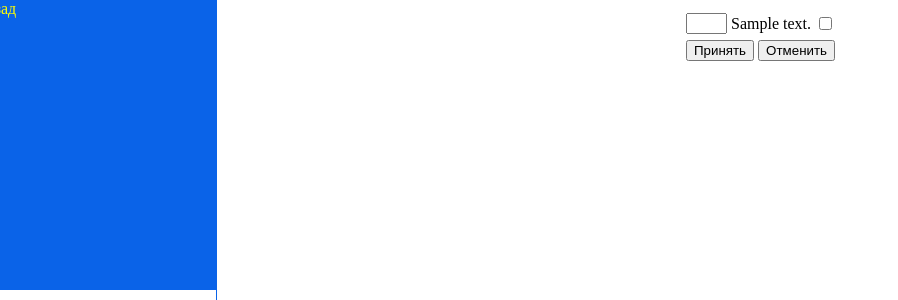
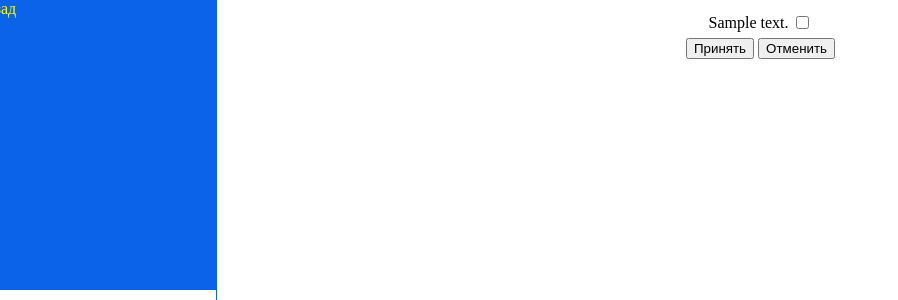
Before and after one commit to Pingvin8830/VNSR, a Django app: template VNSR/templates/menu/display_user_menu.html in a window 1280 px wide. Shown: the part 73-373 px from the top of the page, without its empty margins (0-898 px from the left). Run offline with Django 3.2, Linux system fonts and the light colour scheme; tables that the repository leaves empty hold one stand-in row (values such as "Sample post"); the template is opened without the code that fills it: values that come from a table or form of the project are taken from there, most other values are stand-ins (such as "Sample title", 1, 10 or a date in 2020).

Commit message:
Удаление лишнего поля в шаблоне

```diff
--- a/VNSR/templates/menu/display_user_menu.html
+++ b/VNSR/templates/menu/display_user_menu.html
@@ -12,9 +12,6 @@
 			<table>
 				{% for item in menu_items %}
 					<tr>
-						<td>
-							<input type="text" name="step_{{ item.id }}" size="2">
-						</td>
 						<td>
 							{{ item.text }}
 						</td>
```
